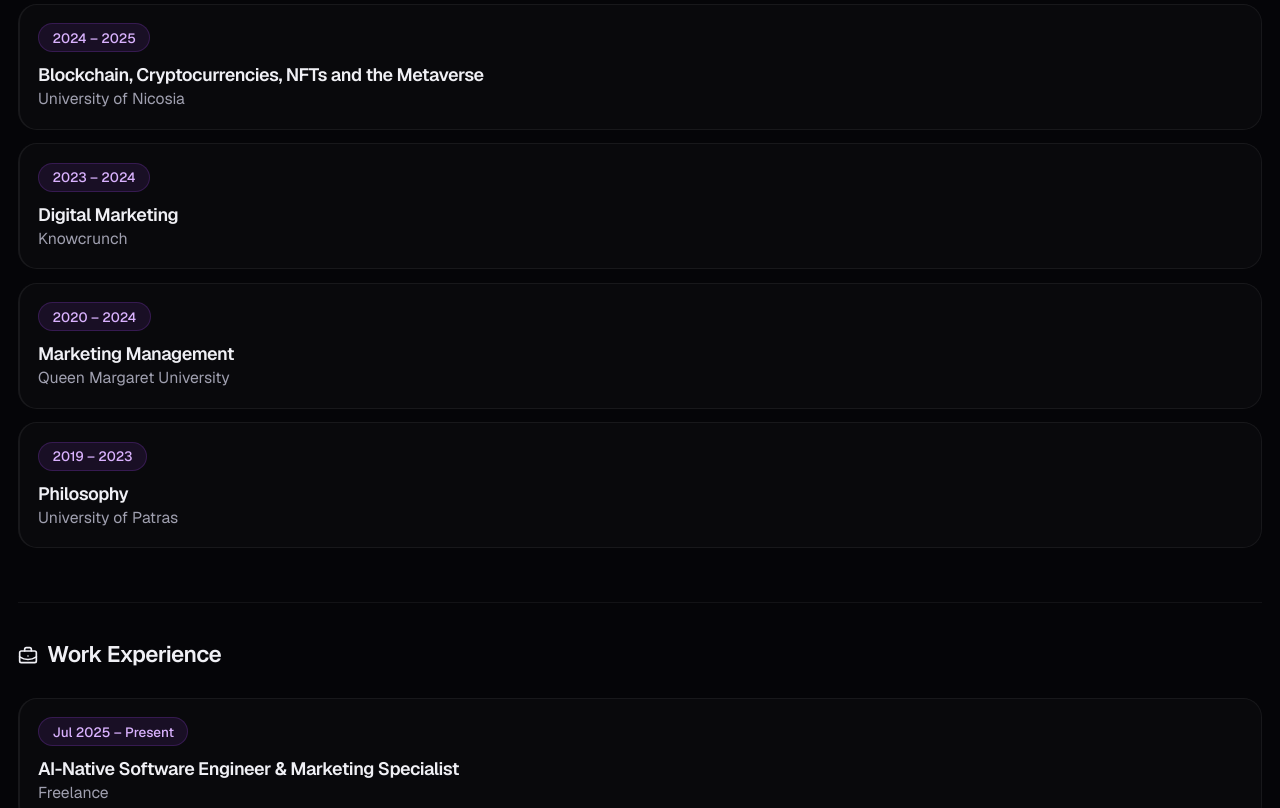
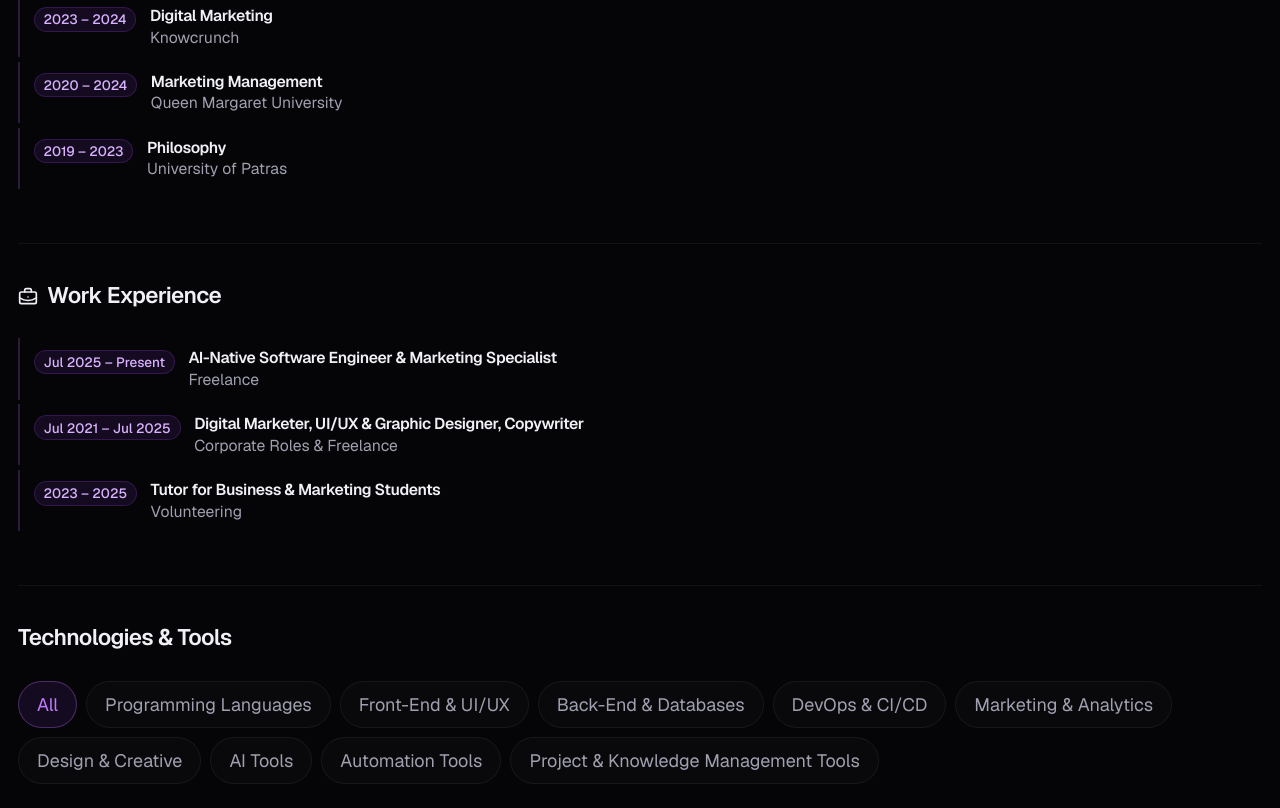
Before and after one commit to alekostsardoulias/alekos-website, a Next.js app: page /en/about in a window 1280 px wide. Shown: the part 1240-2048 px from the top of the page. Built offline with nearby package versions, Linux system fonts and the light colour scheme.

Commit message:
Redesign education & work sections — compact flex layout, no card border, inline year badge

```diff
--- a/src/components/about/education-timeline.tsx
+++ b/src/components/about/education-timeline.tsx
@@ -19,25 +19,27 @@
         <GraduationCap size={20} className="inline me-2" aria-hidden="true" />
         {t('heading')}
       </h2>
-      <div className="space-y-3">
+      <div className="space-y-1">
         {items.map((item, i) => (
           <div
             key={i}
-            className="rounded-xl border border-white/[0.06] bg-white/[0.02] backdrop-blur-sm p-4 border-s-2 border-purple-400/20 animate-fade-up transition-colors duration-200 hover:border-white/[0.12]"
+            className="flex gap-3 py-2 ps-3 border-s-2 border-purple-400/20 animate-fade-up"
             style={{ animationDelay: `${i * 100}ms` }}
           >
-            <span className="inline-block px-3 py-1 rounded-full text-xs font-medium bg-purple-500/10 text-purple-300 border border-purple-500/20 mb-2">
+            <span className="inline-block px-2 py-0.5 rounded-full text-xs font-medium bg-purple-500/10 text-purple-300 border border-purple-500/20 shrink-0 h-fit mt-0.5">
               {item.year}
             </span>
-            <h3 className="text-base font-semibold text-foreground">
+            <div className="min-w-0">
+              <h3 className="text-sm font-semibold text-foreground leading-snug">
                 {item.degree}
               </h3>
-            <p className="text-sm text-muted">{item.institution}</p>
+              <p className="text-sm text-muted leading-snug">{item.institution}</p>
               {item.description && !item.description.startsWith('TODO') && (
-              <p className="text-sm text-muted mt-1 leading-relaxed">
+                <p className="text-sm text-muted mt-0.5 leading-relaxed">
                   {item.description}
                 </p>
               )}
+            </div>
           </div>
         ))}
       </div>
--- a/src/components/about/work-timeline.tsx
+++ b/src/components/about/work-timeline.tsx
@@ -17,25 +17,27 @@
         <BriefcaseBusiness size={20} className="inline me-2" aria-hidden="true" />
         {t('heading')}
       </h2>
-      <div className="space-y-3">
+      <div className="space-y-1">
         {items.map((item, i) => (
           <div
             key={i}
-            className="rounded-xl border border-white/[0.06] bg-white/[0.02] backdrop-blur-sm p-4 border-s-2 border-purple-400/20 animate-fade-up transition-colors duration-200 hover:border-white/[0.12]"
+            className="flex gap-3 py-2 ps-3 border-s-2 border-purple-400/20 animate-fade-up"
             style={{ animationDelay: `${i * 100}ms` }}
           >
-            <span className="inline-block px-3 py-1 rounded-full text-xs font-medium bg-purple-500/10 text-purple-300 border border-purple-500/20 mb-2">
+            <span className="inline-block px-2 py-0.5 rounded-full text-xs font-medium bg-purple-500/10 text-purple-300 border border-purple-500/20 shrink-0 h-fit mt-0.5">
               {item.year}
             </span>
-            <h3 className="text-base font-semibold text-foreground">
+            <div className="min-w-0">
+              <h3 className="text-sm font-semibold text-foreground leading-snug">
                 {item.role}
               </h3>
-            <p className="text-sm text-muted">{item.company}</p>
+              <p className="text-sm text-muted leading-snug">{item.company}</p>
               {item.description && !item.description.startsWith('TODO') && (
-              <p className="text-sm text-muted mt-1 leading-relaxed">
+                <p className="text-sm text-muted mt-0.5 leading-relaxed">
                   {item.description}
                 </p>
               )}
+            </div>
           </div>
         ))}
       </div>
```
Lines whose indentation alone changed are shown as unchanged.
